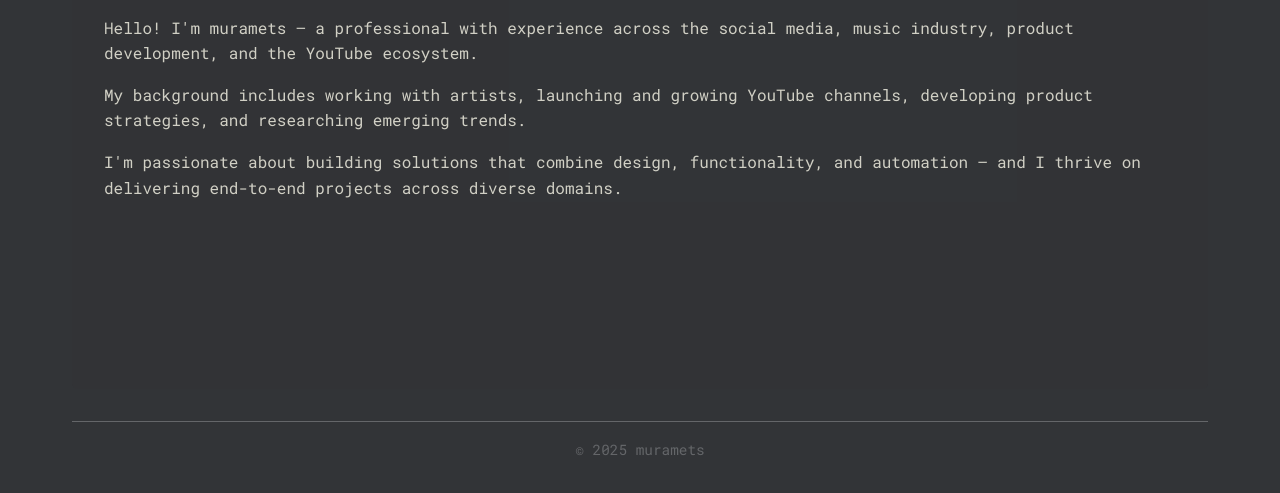
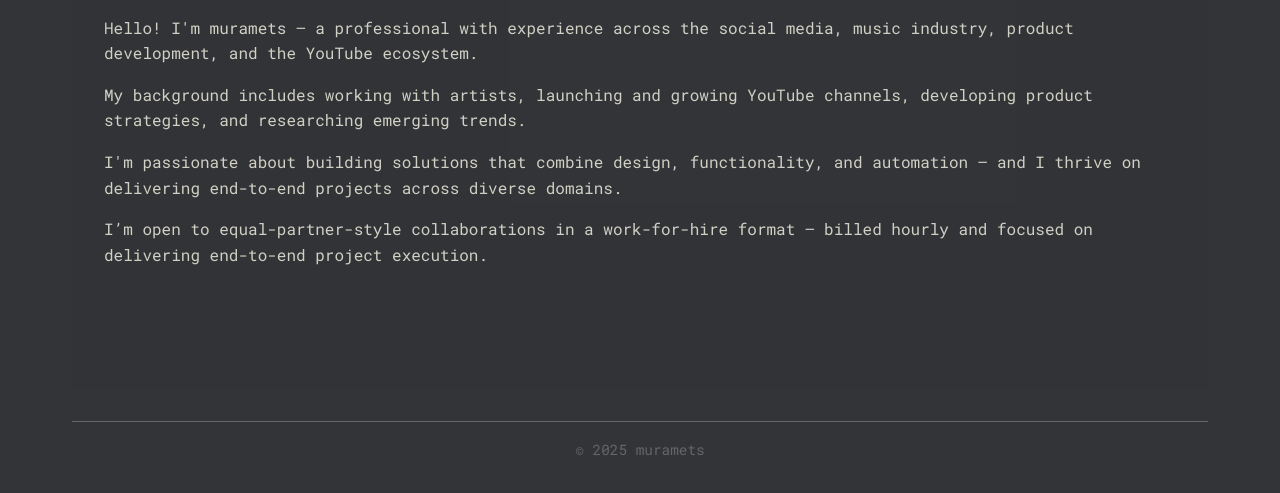
Before and after one commit to muramets/resume, a plain HTML site: page index.html in a window 1280 px wide. Shown: the part 307-800 px from the top of the page. Drawn offline with Linux system fonts and the light colour scheme.

Commit message:
Update index.html

```diff
--- a/index.html
+++ b/index.html
@@ -434,6 +434,10 @@
                     <p class="typing-text">Hello! I'm muramets — a professional with experience across the social media, music industry, product development, and the YouTube ecosystem.</p>
                     <p class="typing-text">My background includes working with artists, launching and growing YouTube channels, developing product strategies, and researching emerging trends.</p>
                     <p class="typing-text">I'm passionate about building solutions that combine design, functionality, and automation — and I thrive on delivering end-to-end projects across diverse domains.</p>
+                    <p class="typing-text">I’m open to equal-partner-style collaborations in a work-for-hire format — billed hourly and focused on delivering end-to-end project execution.
+
+</p>
+
                 </div>
             </div>
 
```
